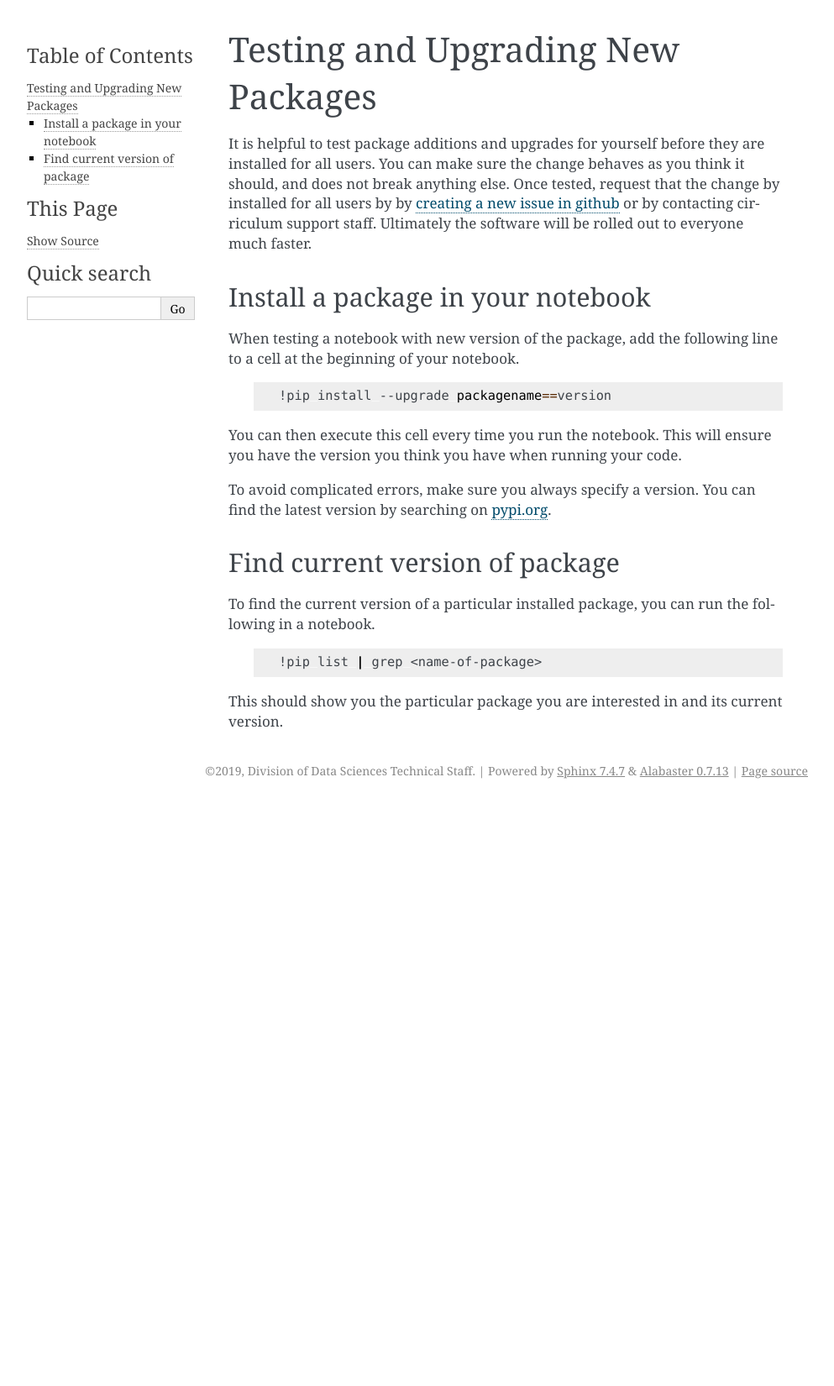
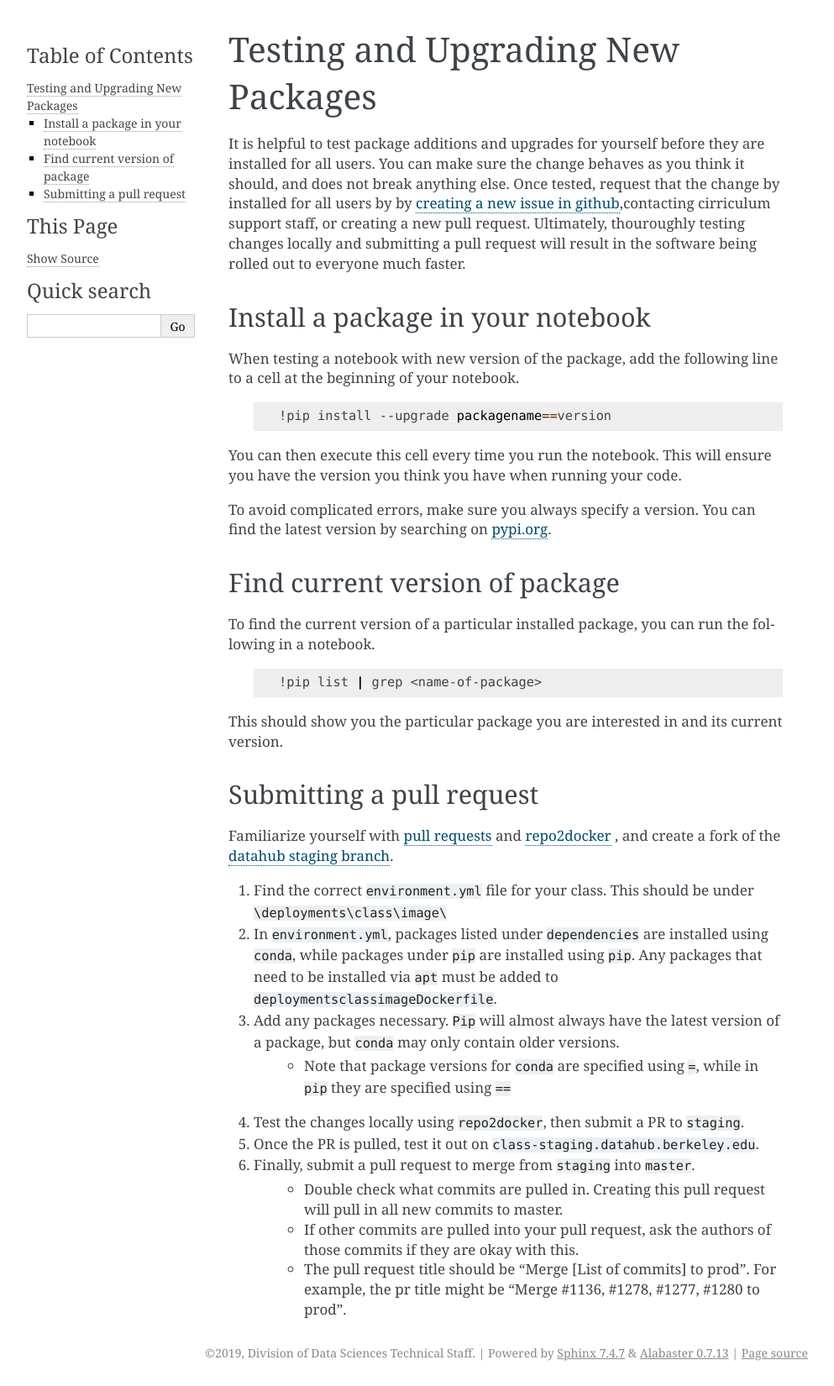
Before and after one commit to berkeley-dsep-infra/datahub, a Sphinx documentation site: the page built from docs/howto/new-packages.rst, in a window 1280 px wide. Shown: the whole page at 84% size, without its empty margins (148-1141 px from the left). Built offline with Sphinx 7.4.7, drawn with Linux system fonts in a browser that asks for light colours; before the commit the page ends 957 px from its top, so only the background shows below that.

Commit message:
updated with how to make pull requests

```diff
--- a/docs/howto/new-packages.rst
+++ b/docs/howto/new-packages.rst
@@ -8,9 +8,10 @@ It is helpful to test package additions and upgrades for yourself before they
 are installed for all users. You can make sure the change behaves as you think
 it should, and does not break anything else. Once tested, request that the
 change by installed for all users by by `creating a new issue in github
-<https://github.com/berkeley-dsep-infra/datahub/issues>`_ or by contacting
-cirriculum support staff. Ultimately the software will be rolled out to
-everyone much faster.
+<https://github.com/berkeley-dsep-infra/datahub/issues>`_,contacting
+cirriculum support staff, or creating a new pull request. Ultimately,
+thouroughly testing changes locally and submitting a pull request will
+result in the software being rolled out to everyone much faster.
 
 Install a package in your notebook
 ==================================
@@ -40,3 +41,20 @@ run the following in a notebook.
 
 This should show you the particular package you are interested in and its
 current version.
+
+
+Submitting a pull request
+=========================
+
+Familiarize yourself with `pull requests <https://help.github.com/en/github/collaborating-with-issues-and-pull-requests/about-pull-requests>`_ and `repo2docker <https://github.com/jupyter/repo2docker>`_ , and create a fork of the `datahub staging branch <https://github.com/berkeley-dsep-infra/datahub>`_.
+
+#. Find the correct :file:`environment.yml` file for your class. This should be under ``\deployments\class\image\``
+#. In :file:`environment.yml`, packages listed under :code:`dependencies` are installed using :code:`conda`, while packages under :code:`pip` are installed using :code:`pip`. Any packages that need to be installed via :code:`apt` must be added to :file:`\deployments\class\image\Dockerfile`.
+#. Add any packages necessary. :code:`Pip` will almost always have the latest version of a package, but :code:`conda` may only contain older versions.
+	* Note that package versions for :code:`conda` are specified using :code:`=`, while in :code:`pip` they are specified using :code:`==`
+#. Test the changes locally using :code:`repo2docker`, then submit a PR to ``staging``.
+#. Once the PR is pulled, test it out on :code:`class-staging.datahub.berkeley.edu`.
+#. Finally, submit a pull request to merge from :code:`staging` into :code:`master`.
+    * Double check what commits are pulled in. Creating this pull request will pull in all new commits to master.
+    * If other commits are pulled into your pull request, ask the authors of those commits if they are okay with this.
+    * The pull request title should be "Merge [List of commits] to prod". For example, the pr title might be "Merge #1136, #1278, #1277, #1280 to prod".
```
